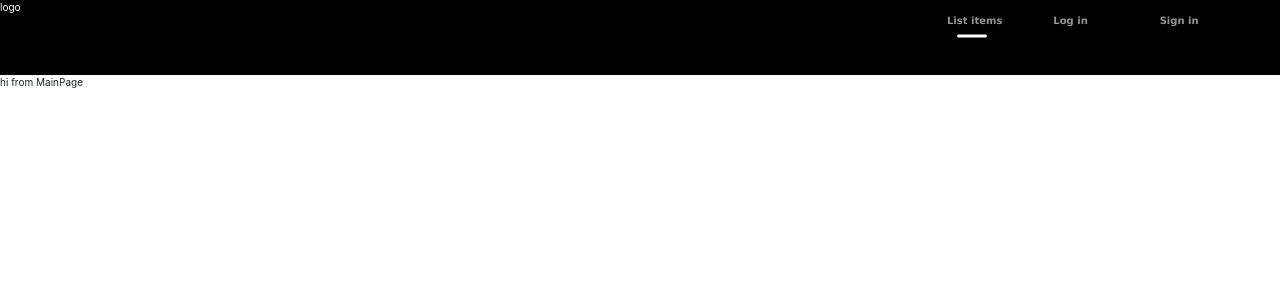
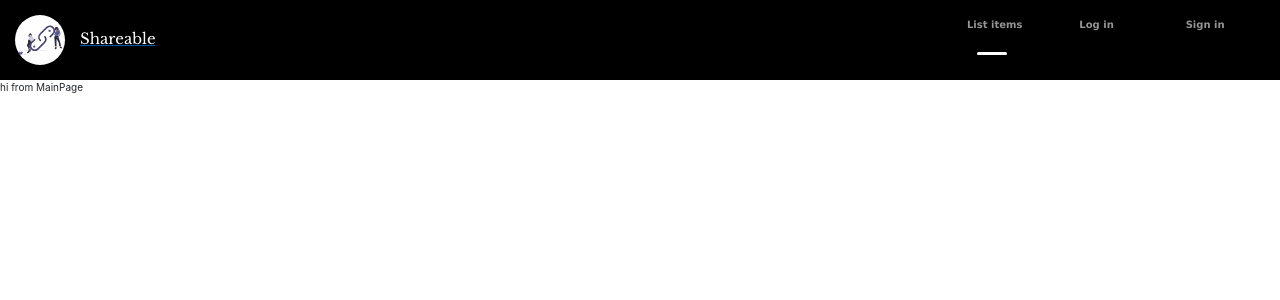
Before and after one commit to VodeniZeko/front-end, a React (Create React App) app: page / in a window 1280 px wide. Shown: the top 300 px of the page. Built offline with nearby package versions, Linux system fonts and the light colour scheme; a web font is replaced by a local one.

Commit message:
navbar styles

```diff
--- a/src/components/Navbar.js
+++ b/src/components/Navbar.js
@@ -1,19 +1,29 @@
 import React from "react";
 import styled from "styled-components";
+import { NavLink } from "react-router-dom";
+import logo from "../assets/logo.svg";
 
 const NavbarContainer = styled.div`
-display:flex;
-flex-direction:row;
-justify-content:space-between;
-min-width: 400px;
-background:black;
+  display: flex;
+  flex-direction: row;
+  justify-content: space-between;
+  min-width: 500px;
+  background: black;
   .logo {
     color: white;
-    text-align
+    font-family: "Libre Baskerville";
+    font-size: 1.5rem;
+  }
+  img {
+    width: 50px;
+    height: 50px;
+    background: white;
+    margin: 1em;
+    border-radius: 3em;
   }
   .nav-bar {
     position: relative;
-    padding: 2em;
+    padding-top: 3em;
     display: flex;
     flex-direction: row-reverse;
     background: black;
@@ -35,7 +45,7 @@ background:black;
     text-decoration: none;
     font-family: Verdana, Geneva, Tahoma, sans-serif;
     font-weight: bold;
-    padding: 10px 6px;
+    padding: 6px 6px;
     transition: 0.2s ease color;
   }
 
@@ -124,12 +134,22 @@ background:black;
 const Navbar = () => {
   return (
     <NavbarContainer>
-      <div className="logo">logo</div>
+      <NavLink to="/">
+        {" "}
+        <div className="logo">
+          <img src={`${logo}`} />
+          Shareable
+        </div>
+      </NavLink>
       <div className="nav-bar">
         <nav>
           <a href="#">List items</a>
-          <a href="#">Log in</a>
-          <a href="#">Sign in</a>
+          <NavLink to="/login">
+            <a href="#">Log in</a>
+          </NavLink>
+          <NavLink to="/signup">
+            <a href="#">Sign in</a>
+          </NavLink>
           <div id="indicator"></div>
         </nav>
       </div>
```
Also changed, not shown: src/assets/logo.svg (added).
